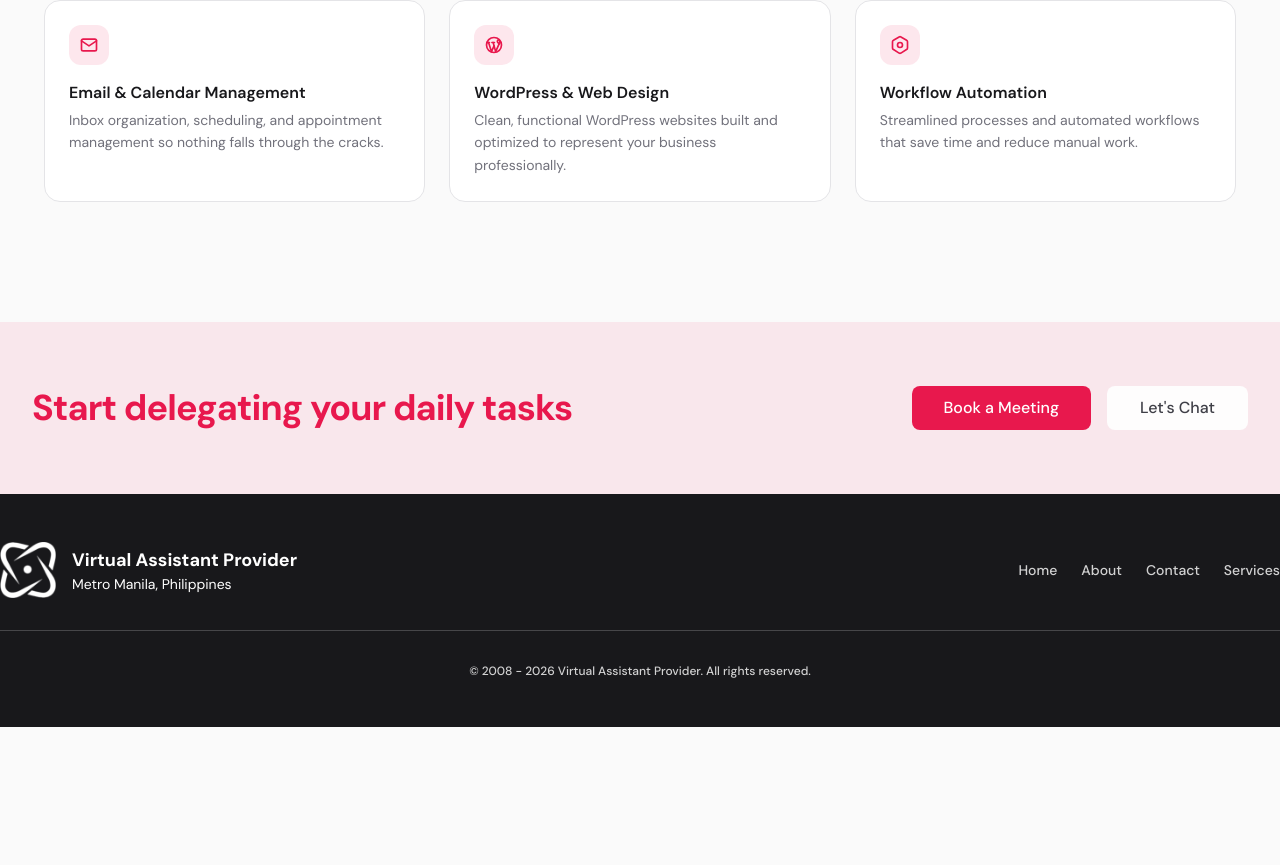
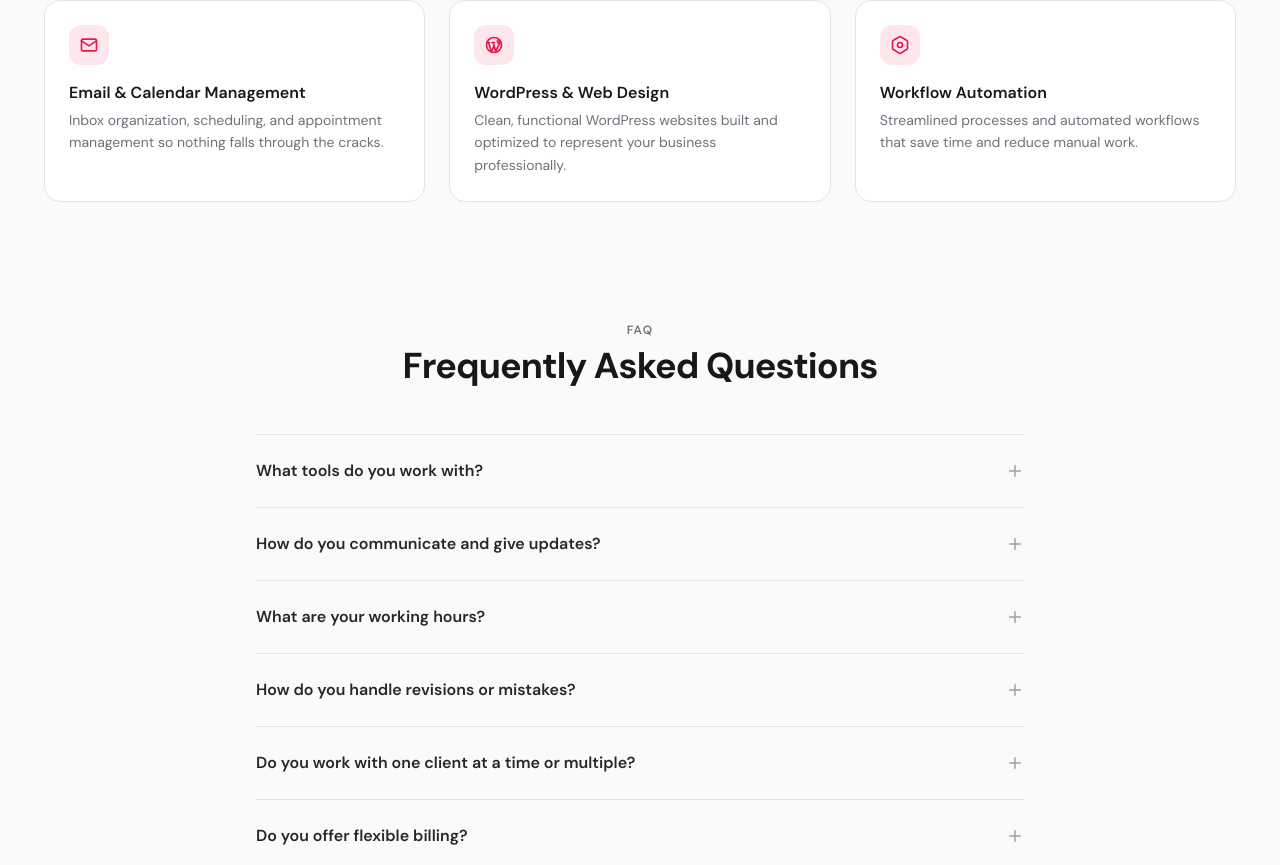
Before and after one commit to cymophic/vap-site, a Next.js app: page /about in a window 1280 px wide. Shown: the part 3675-4540 px from the top of the page. Before the commit the page ends 4402 px from the top, so only its background shows below. Built offline with nearby package versions, Linux system fonts and the light colour scheme.

Commit message:
style: Restructure components and update section spacing on About page

```diff
--- a/src/app/about/page.tsx
+++ b/src/app/about/page.tsx
@@ -4,6 +4,7 @@ import Org from "@/components/sections/about/Org";
 import Stats from "@/components/sections/about/Stats";
 import Clients from "@/components/sections/about/Clients";
 import Services from "@/components/sections/home/Services";
+import FAQ from "@/components/sections/home/FAQ";
 import ActionBanner from "@/components/sections/about/ActionBanner";
 
 export default function About() {
@@ -18,14 +19,17 @@ export default function About() {
       <div className="-mx-4 xl:-mx-8">
         <Org />
       </div>
+      <div className="-mx-8 xl:-mx-12">
+        <Stats />
+      </div>
       <div className="w-full max-w-7xl mx-auto">
         <Clients />
       </div>
-      <div className="-mx-8 xl:-mx-12">
-        <Stats />
+      <div className="w-full max-w-7xl mx-auto pt-30">
+        <Services />
       </div>
-      <div className="w-full max-w-7xl mx-auto py-30">
-        <Services />
+      <div className="w-full max-w-3xl mx-auto py-30">
+        <FAQ />
       </div>
       <div className="-mx-8 xl:-mx-12">
         <ActionBanner />
```
